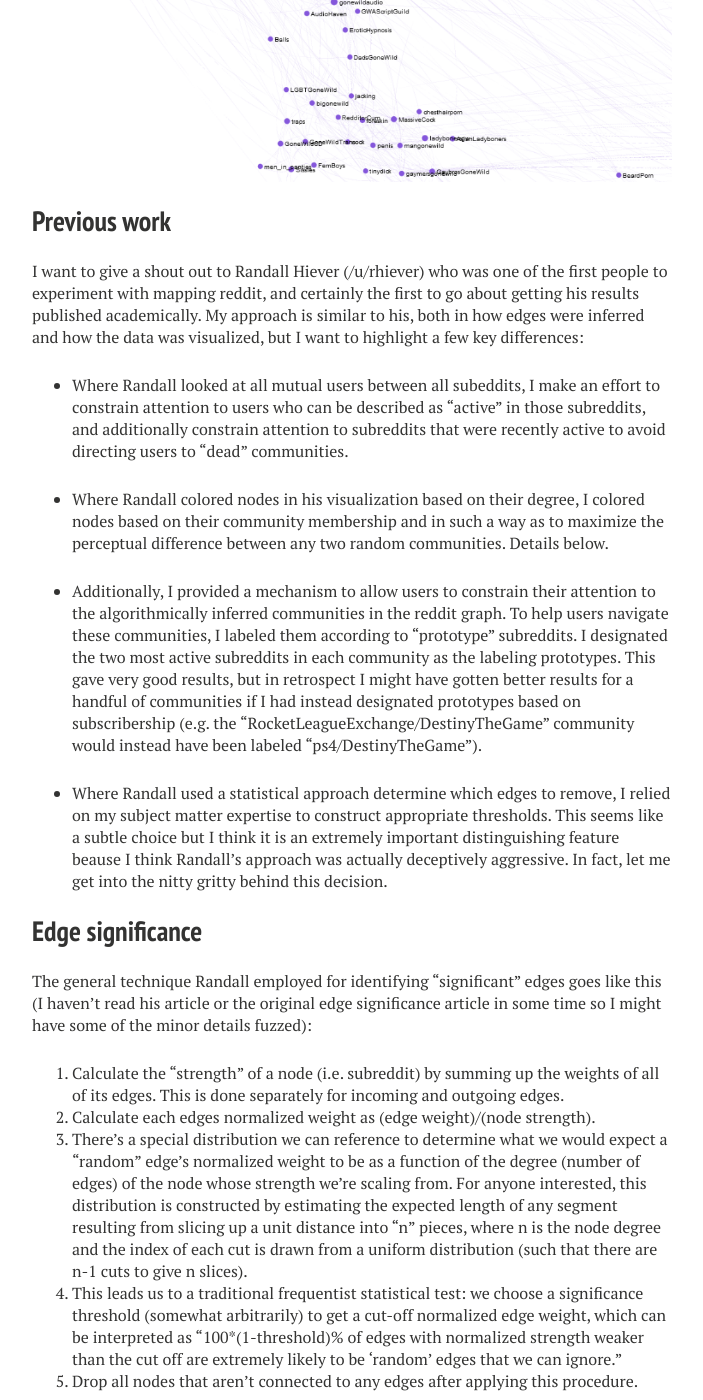
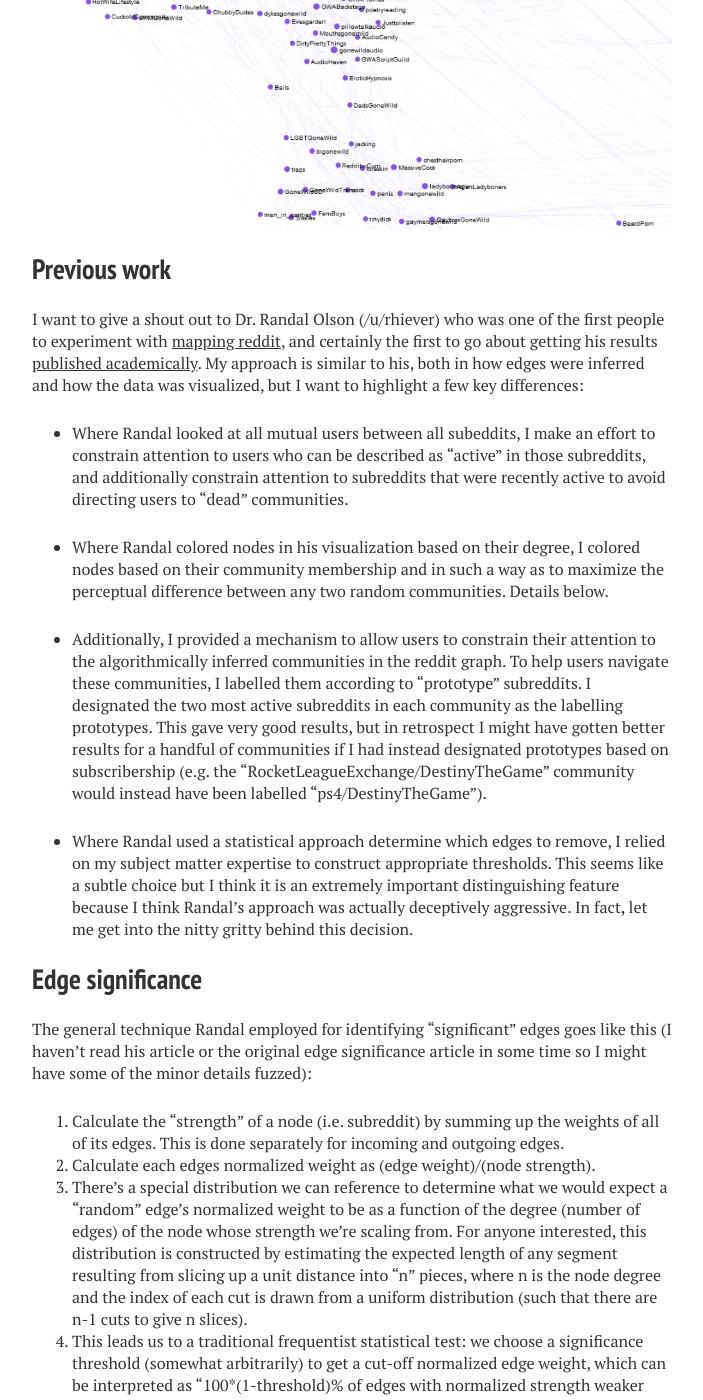
Before and after one commit to dmarx/dmarx.github.io, a Jekyll site: the page built from _posts/2017-01-01-map-of-reddit-by-active-users.md, in a window 1280 px wide and 1400 px high, scrolled down 5476 px. Shown: the whole window, without its empty margins (288-991 px from the left). Built offline with Jekyll 4.4.1, drawn with Linux system fonts in a browser that asks for light colours; nearby versions of some CDN libraries; some of the changed text lies outside the part shown.

Commit message:
Added some links, fixed spelling.

```diff
--- a/_posts/2017-01-01-map-of-reddit-by-active-users.md
+++ b/_posts/2017-01-01-map-of-reddit-by-active-users.md
@@ -66,20 +68,26 @@ few selected results as static images for people who can't explore the graph the
 Console gaming (Xbox One and PS4) interest community. Two most active subreddits (between September and November 2016) are /r/RocketLeagueExchange /r/DestinyTheGame:
 
 <figure>
+    <a href="/images/reddit_graphs/RocketLeagueExchange_DestinyTheGame.png">
 	<img src="/images/reddit_graphs/RocketLeagueExchange_DestinyTheGame.png" alt="Console Gaming Reddit Community">
+    </a>
 </figure>
 
 Detail of the computer hardware interest community surrounding /r/buildapc, a microcommunity embedded in the larger high-performance computing community characterized by /r/gaming and /r/pcmasterrace:
 
 <figure>
+    <a href="/images/reddit_graphs/gaming_pcmasterrace__detail.png">
 	<img src="/images/reddit_graphs/gaming_pcmasterrace__detail.png" alt="Reddit computer hardware community">
+    </a>
 </figure>
 
 
 American Sports interest community (which is interestingly proximal to European sports community -- not shown -- which is dominated by soccer subreddits). Two most active subreddits (between September and November 2016) are /r/nfl and /r/CFB:
 
 <figure>
+    <a href="/images/reddit_graphs/nfl_CFB.png">
 	<img src="/images/reddit_graphs/nfl_CFB.png" alt="American Sports Reddit Community">
+    </a>
 </figure>
 
 
@@ -87,24 +95,26 @@ American Sports interest community (which is interestingly proximal to European
 Detail of the main cluster of the amateur porn, aka "gone wild" community:
 
 <figure>
+    <a href="/images/reddit_graphs/sex_GoneWild.png">
 	<img src="/images/reddit_graphs/sex_GoneWild.png" alt="Reddit GoneWild community">
+    </a>
 </figure>
 
 ## Previous work
 
-I want to give a shout out to Randall Hiever (/u/rhiever) who was one of the first people to experiment with mapping reddit, and certainly the first to go about getting his results published academically. My approach is similar to his, both in how edges were inferred and how the data was visualized, but I want to highlight a few key differences:
+I want to give a shout out to Dr. Randal Olson (/u/rhiever) who was one of the first people to experiment with [mapping reddit](http://www.randalolson.com/2014/10/27/the-reddit-world-map/), and certainly the first to go about getting his results [published academically](https://peerj.com/articles/cs-4/). My approach is similar to his, both in how edges were inferred and how the data was visualized, but I want to highlight a few key differences:
 
-* Where Randall looked at all mutual users between all subeddits, I make an effort to constrain attention to users who can be described as "active" in those subreddits, and additionally constrain attention to subreddits that were recently active to avoid directing users to "dead" communities.
+* Where Randal looked at all mutual users between all subeddits, I make an effort to constrain attention to users who can be described as "active" in those subreddits, and additionally constrain attention to subreddits that were recently active to avoid directing users to "dead" communities.
 
-* Where Randall colored nodes in his visualization based on their degree, I colored nodes based on their community membership and in such a way as to maximize the perceptual difference between any two random communities. Details below.
+* Where Randal colored nodes in his visualization based on their degree, I colored nodes based on their community membership and in such a way as to maximize the perceptual difference between any two random communities. Details below.
 
-* Additionally, I provided a mechanism to allow users to constrain their attention to the algorithmically inferred communities in the reddit graph. To help users navigate these communities, I labeled them according to "prototype" subreddits. I designated the two most active subreddits in each community as the labeling prototypes. This gave very good results, but in retrospect I might have gotten better results for a handful of communities if I had instead designated prototypes based on subscribership (e.g. the "RocketLeagueExchange/DestinyTheGame" community would instead have been labeled "ps4/DestinyTheGame").
+* Additionally, I provided a mechanism to allow users to constrain their attention to the algorithmically inferred communities in the reddit graph. To help users navigate these communities, I labelled them according to "prototype" subreddits. I designated the two most active subreddits in each community as the labelling prototypes. This gave very good results, but in retrospect I might have gotten better results for a handful of communities if I had instead designated prototypes based on subscribership (e.g. the "RocketLeagueExchange/DestinyTheGame" community would instead have been labelled "ps4/DestinyTheGame").
 
-* Where Randall used a statistical approach determine which edges to remove, I relied on my subject matter expertise to construct appropriate thresholds. This seems like a subtle choice but I think it is an extremely important distinguishing feature beause I think Randall's approach was actually deceptively aggressive. In fact, let me get into the nitty gritty behind this decision.
+* Where Randal used a statistical approach determine which edges to remove, I relied on my subject matter expertise to construct appropriate thresholds. This seems like a subtle choice but I think it is an extremely important distinguishing feature because I think Randal's approach was actually deceptively aggressive. In fact, let me get into the nitty gritty behind this decision.
 
 ## Edge significance
 
-The general technique Randall employed for identifying "significant" edges goes like this (I haven't read his article or the original edge significance article in some time so I might have some of the minor details fuzzed):
+The general technique Randal employed for identifying "significant" edges goes like this (I haven't read his article or the original edge significance article in some time so I might have some of the minor details fuzzed):
 
 1. Calculate the "strength" of a node (i.e. subreddit) by summing up the weights of all of its edges. This is done separately for incoming and outgoing edges.
 2. Calculate each edges normalized weight as (edge weight)/(node strength).
@@ -118,13 +128,13 @@ But, if our main goal is to create a "map" that members of the network can use t
 
 More importantly, though: this approach is actually deceptively aggressive. Consider two nodes with degree one that are connected by a single edge with high edge weight: no matter what threshold we set, this approach will always eliminate that edge, dropping both nodes from the network. Similarly, imagine an arbitrarily large clique of nodes that are all connected by equally (high) weighted edges to each other and no one else: this technique will again cause us to drop all edges in the clique and as a result to drop the clique entirely. I'd posit that in both of these scenarios, the edges that were removed were clearly "significant," but application of this purely statistical approach failed us because we had, in both cases, alternative information we could have used to identify the importance of the edges we removed.
 
-The edge significance approach is fine if we just want to extract a statistically similar subgraph, or in the absence of better heuristics for  determining edge significance. But, we're interested in much more than just finding the "backbone" subgraph, and we can actually construct much better approaches to identify "significant" edges here. There are definitely applications where this approach to edge significance is the best way to go, but I don't think this was one of them (nothing personal, Randall. Love your work).
+The edge significance approach is fine if we just want to extract a statistically similar subgraph, or in the absence of better heuristics for  determining edge significance. But, we're interested in much more than just finding the "backbone" subgraph, and we can actually construct much better approaches to identify "significant" edges here. There are definitely applications where this approach to edge significance is the best way to go, but I don't think this was one of them (nothing personal, Randal. Love your work).
 
-I hope to explore the difference between my approach and Randall's more in depth in a later post, but with my recent frequency of "1 blog post per year," I wouldn't hold your breath.
+I hope to explore the difference between my approach and Randal's more in depth in a later post, but with my recent frequency of "1 blog post per year," I wouldn't hold your breath.
 
 ## Coloring communities
 
-The color scheme I used was constructed very carefully. Gephi (the tool both Randall and I used to build our visualizations) by default paints communities with a randomized color palette, but I found this unsatisfying. There is no guarantee that colors won't be extremely perceptually similar, and the overall aesthetics are largely subject to chance.
+The color scheme I used was constructed very carefully. Gephi (the tool both Randal and I used to build our visualizations) by default paints communities with a randomized color palette, but I found this unsatisfying. There is no guarantee that colors won't be extremely perceptually similar, and the overall aesthetics are largely subject to chance.
 
 To try to maximize the perceptual difference between any two random communities, I built my palette by rotating through the HSL color space, which is a cylindrical color space designed based on the human visual system. HSL doesn't actually have the property of perceptual uniformity, but it's a reasonable approximation. In the future, I'd like to re-color the graph using a palette derived from the CIE color space, which does exhibit perceptual uniformity. The main reason I used HSL was because there is a simple interface to it in python, via the Seaborn package.
 
@@ -132,7 +142,7 @@ To try to maximize the perceptual difference between any two random communities,
 	<img src="/images/reddit_graphs/wheel_palette_63.png" alt="63 color HSL palette">
 </figure>
 
-After deriving a sequential palette as described above, I reorganized my palette by "striding" across the color indices with a stride of 5 (i.e. taking every 5th color), which essentially gave me a roughly repeating sequence of easily distinguished mini-palettes. The rationale behind this was to maximize the ability to distinguish between the largest communities, which are characterized by default subreddits and consequently are clustered right on top of each other in the layout. By applying this palette to communities in descending order of community size, I was able to both maximize the likelihood that two random communities are distinguishable, and maximize the distinguishability of a handful of the largest communities (specifically the top floor(n_communities/stride) = floor(5/63) = 12 communities).
+After deriving a sequential palette as described above, I reorganized my palette by "striding" across the color indices with a stride of 5 (i.e. taking every 5th color), which essentially gave me a roughly repeating sequence of easily distinguished mini-palettes. The rationale behind this was to maximize the ability to distinguish between the largest communities, which are characterized by default subreddits and consequently are clustered right on top of each other in the layout. By applying this palette to communities in descending order of community size, I was able to both maximize the likelihood that two random communities are distinguishable, and maximize the distinguishability of a handful of the largest communities (specifically the top floor(n_communities/stride) = floor(63/5) = 12 communities).
 
 <figure>
 	<img src="/images/reddit_graphs/strided_wheel.png" alt="'Stride' shuffled HSL palette, with a stride of 5">
```
Also changed, not shown: other parts of _posts/2017-01-01-map-of-reddit-by-active-users.md (+2 -0 lines).
